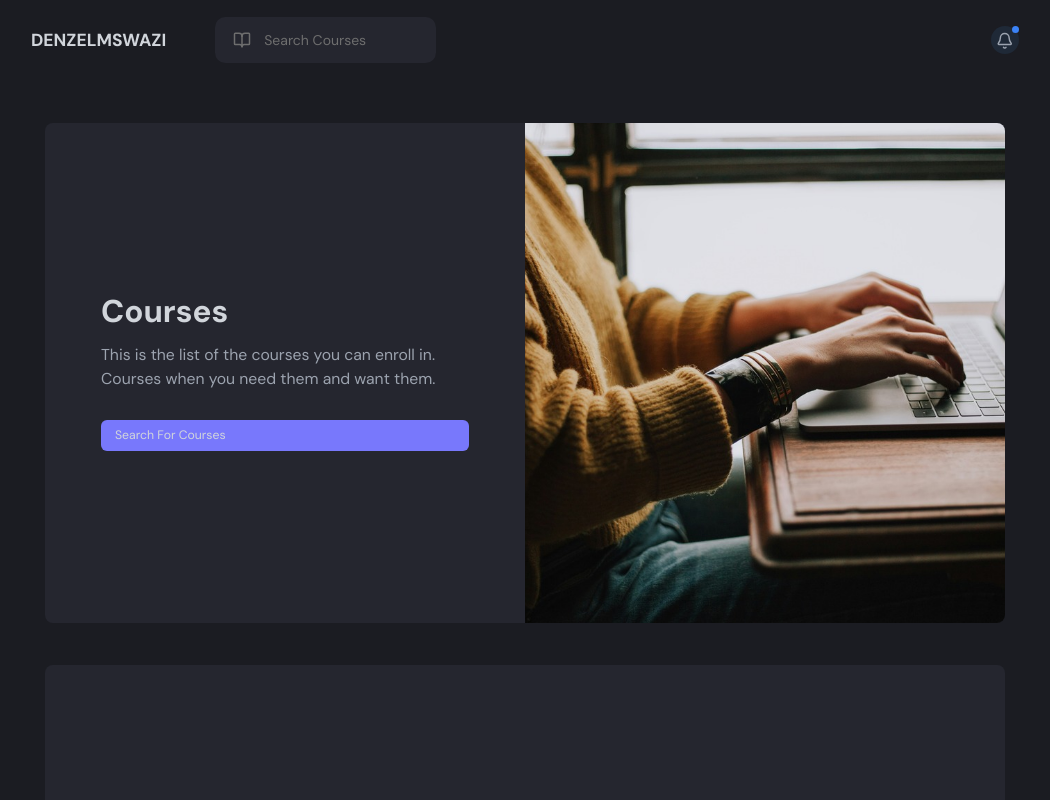
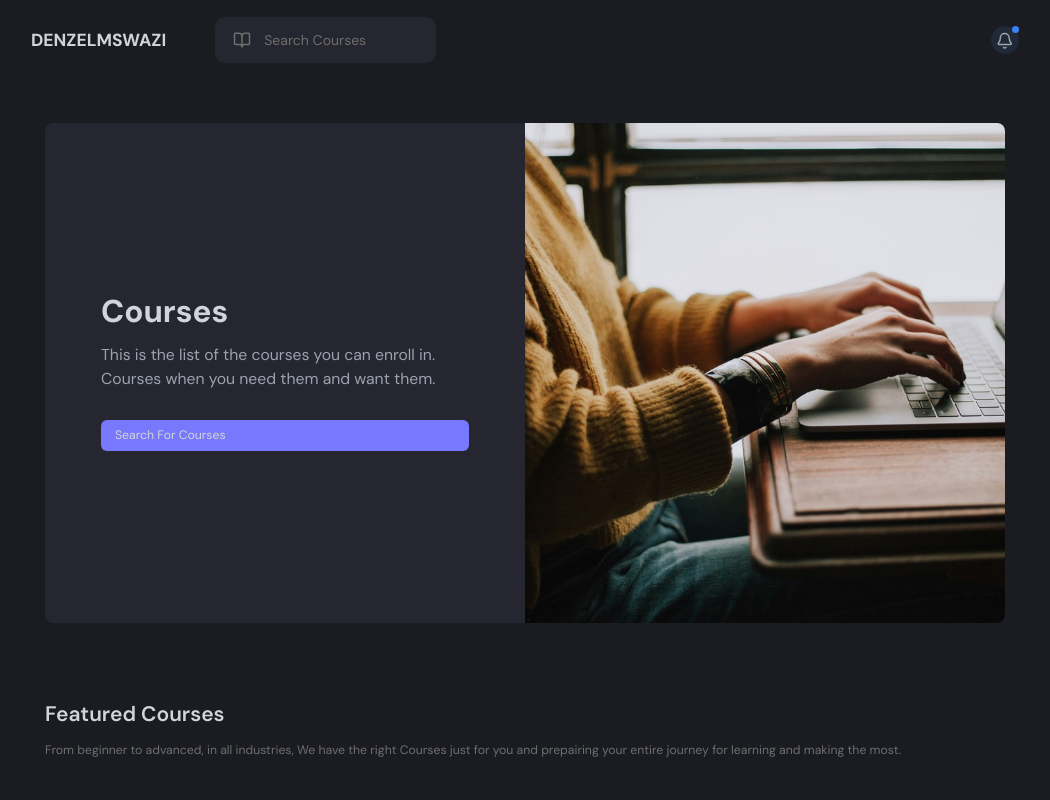
Before and after one commit to DenzelMswazi/learning, a Next.js app in the folder client/: page / in a window 1280 px wide. Shown: the top 800 px of the page, without its empty margins (115-1165 px from the left). Built offline with nearby package versions, Linux system fonts and the light colour scheme.

Commit message:
add landing page tags

```diff
--- a/client/src/app/(nondashboard)/landing/page.tsx
+++ b/client/src/app/(nondashboard)/landing/page.tsx
@@ -53,8 +53,14 @@
          whileInView={{ y:0, opacity: 1}}
          transition={{ duration: 0.5}}
          viewport={{ amount: 0.3, once: true}}
-         className="landing__hero">
+         className="landing__featured">
+           <h2 className="landing__featured-title">Featured Courses</h2>
+           <p className="landing__featured-description">
+            From beginner to advanced, in all industries, We have the right Courses just for you and prepairing your entire journey for learning and making the most.
+           </p>
+           <div className="landing__tags">
 
+           </div>
          </motion.div>
     </motion.div>
   )
```
